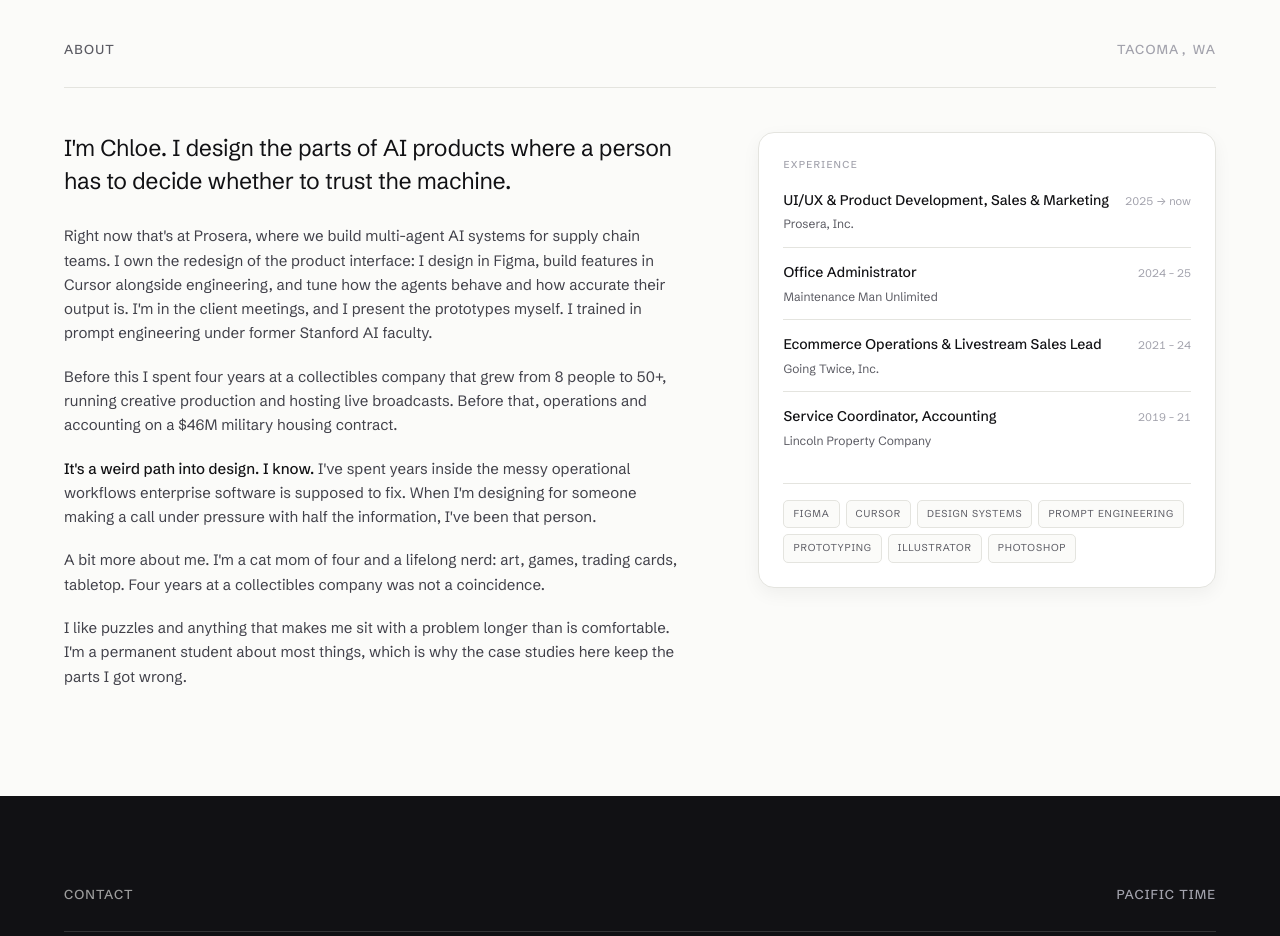
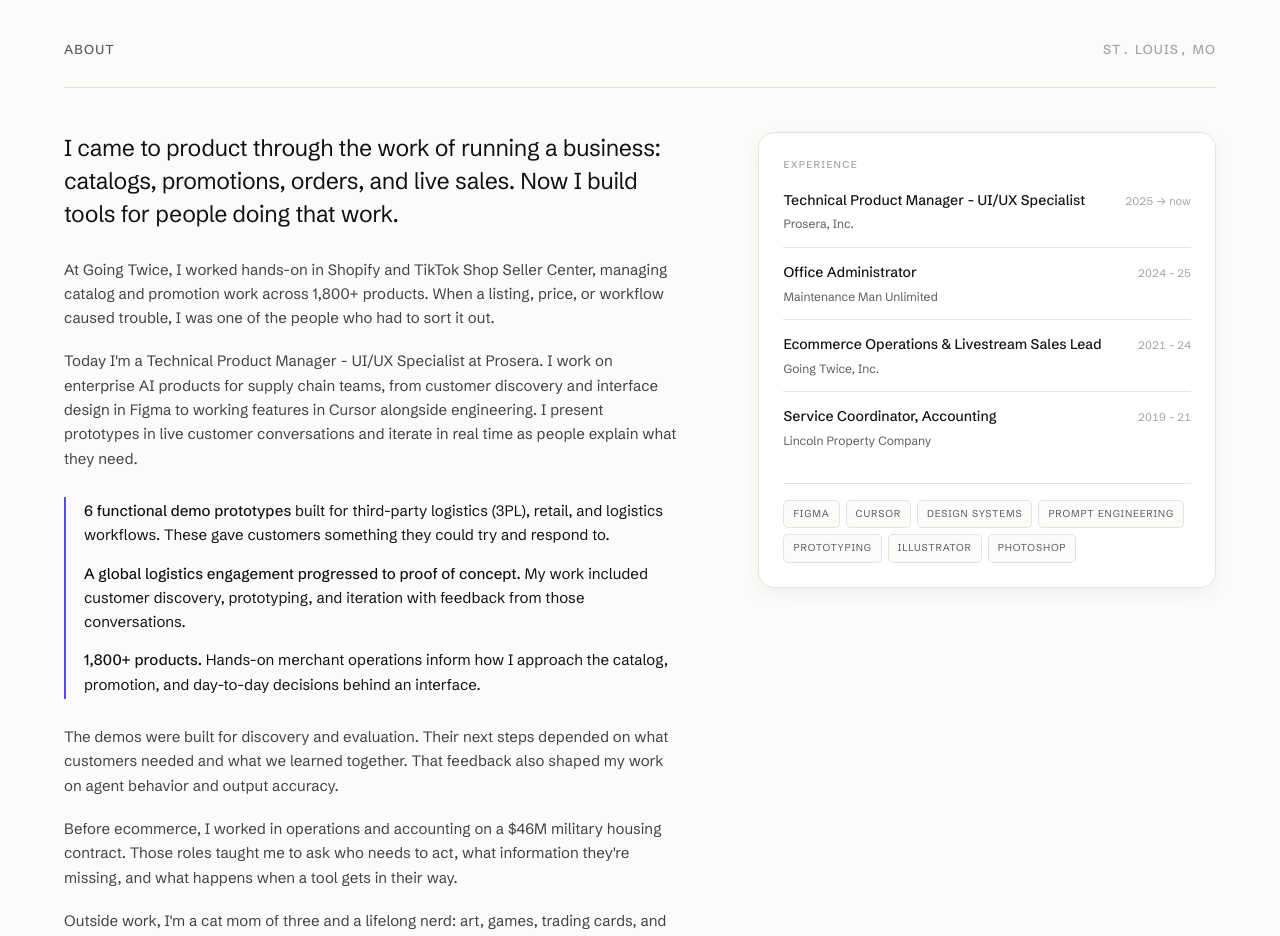
Before and after one commit to hi-chloe/website-portfolio, a Next.js app: page / in a window 1280 px wide. Shown: the part 1500-2436 px from the top of the page. Built offline with nearby package versions, Linux system fonts and the light colour scheme; a web font is replaced by a local one.

Commit message:
Connect merchant operations experience to technical product work (#2)
* Connect merchant operations experience to technical product work

* Replace portfolio resume with the supplied current PDF

```diff
--- a/app/globals.css
+++ b/app/globals.css
@@ -564,6 +564,7 @@
   .nda{border-left:2px solid var(--accent);padding:2px 0 2px 18px;margin:26px 0}
 
   .nda p{margin-bottom:0;color:var(--ink)}
+  .nda p + p{margin-top:14px}
 
   .cv{border:1px solid var(--rule);border-radius:var(--r-card);background:#fff;
     padding:24px;box-shadow:var(--shadow);align-self:start}
--- a/app/layout.tsx
+++ b/app/layout.tsx
@@ -5,20 +5,20 @@ import "./globals.css";
 
 export const metadata: Metadata = {
   metadataBase: new URL("https://hichloe.me"),
-  title: "Chloe Polk · UI/UX Product Specialist",
-  description: "Chloe Polk designs the interface layer for enterprise AI products.",
+  title: "Chloe Polk · Technical Product Manager & Product Designer",
+  description: "Technical product manager and product designer connecting hands-on Shopify and TikTok Shop merchant operations with usable enterprise AI products.",
   openGraph: {
     type: "website",
     url: "https://hichloe.me",
     siteName: "hichloe.me",
-    title: "Chloe Polk · UI/UX Product Specialist",
-    description: "Chloe Polk designs the interface layer for enterprise AI products.",
+    title: "Chloe Polk · Technical Product Manager & Product Designer",
+    description: "Technical product manager and product designer connecting hands-on Shopify and TikTok Shop merchant operations with usable enterprise AI products.",
     images: [{ url: "/og.png", width: 1200, height: 630, alt: "hi, i'm chloe" }],
   },
   twitter: {
     card: "summary_large_image",
-    title: "Chloe Polk · UI/UX Product Specialist",
-    description: "Chloe Polk designs the interface layer for enterprise AI products.",
+    title: "Chloe Polk · Technical Product Manager & Product Designer",
+    description: "Technical product manager and product designer connecting hands-on Shopify and TikTok Shop merchant operations with usable enterprise AI products.",
     images: ["/og.png"],
   },
 };
--- a/app/page.tsx
+++ b/app/page.tsx
@@ -20,8 +20,8 @@ export default function Home() {
       <img src="/assets/chloe-portrait.webp" alt="Chloe Polk" width="1200" height="1200" fetchPriority="high" />
     </div>
   </div>
-  <p className="sub">I design the interface layer for enterprise AI products: the part that decides
-  whether someone who isn't an engineer can actually run the thing.</p>
+  <p className="sub">I've run Shopify and TikTok Shop merchant operations. Now I'm a technical product manager
+  and product designer building enterprise AI tools people can actually use.</p>
   <div className="hero-foot">
     <span className="scroll">Selected work ↓</span>
   </div>
@@ -85,10 +85,10 @@ export default function Home() {
         "@context": "https://schema.org",
         "@type": "Person",
         name: "Chloe Polk",
-        jobTitle: "UI/UX Product Specialist",
+        jobTitle: "Technical Product Manager - UI/UX Specialist",
         url: "https://hichloe.me",
         email: "mailto:chloe@hichloe.me",
-        address: { "@type": "PostalAddress", addressLocality: "Tacoma", addressRegion: "WA" },
+        address: { "@type": "PostalAddress", addressLocality: "St. Louis", addressRegion: "MO", addressCountry: "US" },
         sameAs: [
           "https://www.linkedin.com/in/chloe-polk",
           "https://github.com/hi-chloe",
@@ -97,38 +97,47 @@ export default function Home() {
       }),
     }}
   />
-  <div className="sec-head"><span>About</span><span className="count">Tacoma, WA</span></div>
+  <div className="sec-head"><span>About</span><span className="count">St. Louis, MO</span></div>
   <div className="about-grid">
     <div>
-      <p className="lead">I'm Chloe. I design the parts of AI products where a person has to decide
-      whether to trust the machine.</p>
+      <p className="lead">I came to product through the work of running a business: catalogs,
+      promotions, orders, and live sales. Now I build tools for people doing that work.</p>
 
-      <p>Right now that's at Prosera, where we build multi-agent AI systems for supply
-      chain teams. I own the redesign of the product interface: I design in Figma, build
-      features in Cursor alongside engineering, and tune how the agents behave and how
-      accurate their output is. I'm in the client meetings, and I present the prototypes
-      myself. I trained in prompt engineering under former Stanford AI faculty.</p>
+      <p>At Going Twice, I worked hands-on in Shopify and TikTok Shop Seller Center,
+      managing catalog and promotion work across 1,800+ products. When a listing, price, or
+      workflow caused trouble, I was one of the people who had to sort it out.</p>
 
-      <p>Before this I spent four years at a collectibles company that grew from 8 people to 50+,
-      running creative production and hosting live broadcasts. Before that, operations and
-      accounting on a $46M military housing contract.</p>
+      <p>Today I'm a Technical Product Manager - UI/UX Specialist at Prosera. I work on
+      enterprise AI products for supply chain teams, from customer discovery and interface
+      design in Figma to working features in Cursor alongside engineering. I present prototypes
+      in live customer conversations and iterate in real time as people explain what they need.</p>
 
-      <p><b>It's a weird path into design. I know.</b> I've spent years inside
-      the messy operational workflows enterprise software is supposed to fix. When I'm designing
-      for someone making a call under pressure with half the information, I've been that person.</p>
+      <div className="nda" aria-label="Selected experience">
+        <p><b>6 functional demo prototypes</b> built for third-party logistics (3PL), retail,
+        and logistics workflows. These gave customers something they could try and respond to.</p>
+        <p><b>A global logistics engagement progressed to proof of concept.</b> My work included
+        customer discovery, prototyping, and iteration with feedback from those conversations.</p>
+        <p><b>1,800+ products.</b> Hands-on merchant operations inform how I approach the
+        catalog, promotion, and day-to-day decisions behind an interface.</p>
+      </div>
 
-      <p>A bit more about me. I'm a cat mom of four and a lifelong nerd: art, games, trading cards,
-      tabletop. Four years at a collectibles company was not a coincidence.</p>
+      <p>The demos were built for discovery and evaluation. Their next steps depended on what
+      customers needed and what we learned together. That feedback also shaped my work on
+      agent behavior and output accuracy.</p>
 
-      <p>I like puzzles and anything that makes me sit with a problem longer than is comfortable.
-      I'm a permanent student about most things, which is why the case studies here keep the parts
-      I got wrong.</p>
+      <p>Before ecommerce, I worked in operations and accounting on a $46M military housing
+      contract. Those roles taught me to ask who needs to act, what information they're missing,
+      and what happens when a tool gets in their way.</p>
+
+      <p>Outside work, I'm a cat mom of three and a lifelong nerd: art, games, trading cards,
+      and tabletop. I like puzzles and learning by building. The case studies here keep the
+      parts I got wrong so you can see how the work changed.</p>
     </div>
 
     <aside className="cv">
       <h3>Experience</h3>
       <div className="cv-item">
-        <span><span className="cv-role">UI/UX &amp; Product Development, Sales &amp; Marketing</span>
+        <span><span className="cv-role">Technical Product Manager - UI/UX Specialist</span>
         <span className="cv-org">Prosera, Inc.</span></span>
         <span className="cv-when">2025 &rarr; now</span>
       </div>
@@ -157,7 +166,7 @@ export default function Home() {
 </section>
 
 <section id="contact" className="contact">
-  <div className="sec-head"><span>Contact</span><span className="count">Pacific Time</span></div>
+  <div className="sec-head"><span>Contact</span><span className="count">Central Time</span></div>
   <div className="contact-body">
     <h2>Let's build something people can actually operate.</h2>
     <ContactForm fallback="chloe@hichloe.me" />
@@ -173,7 +182,7 @@ export default function Home() {
 </section>
       </div>
       <footer>
-        <span>Chloe Polk · UI/UX Product Specialist</span>
+        <span>Chloe Polk · Technical Product Manager &amp; Product Designer</span>
         <span>hichloe.me · © 2026</span>
       </footer>
     </>
--- a/scripts/gen-og.mjs
+++ b/scripts/gen-og.mjs
@@ -75,7 +75,7 @@ const res = new ImageResponse(
           color: "#41414A",
         },
       },
-      "UI/UX Product Specialist · hichloe.me"
+      "Technical Product Manager / Product Designer · hichloe.me"
     )
   ),
   {
```
Also changed, not shown: public/og.png, 1 other file (tests, documents, lock files or other folders).
